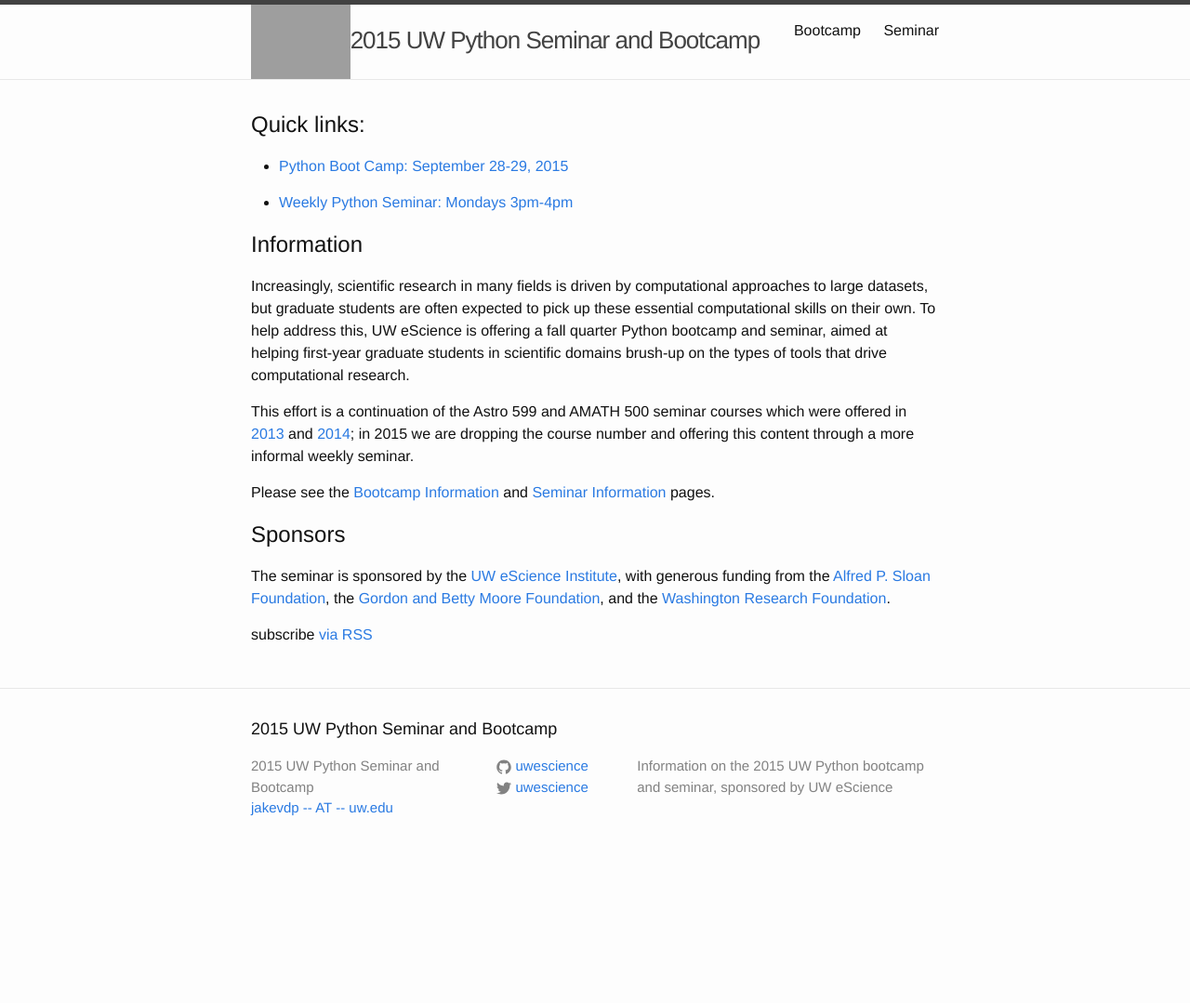
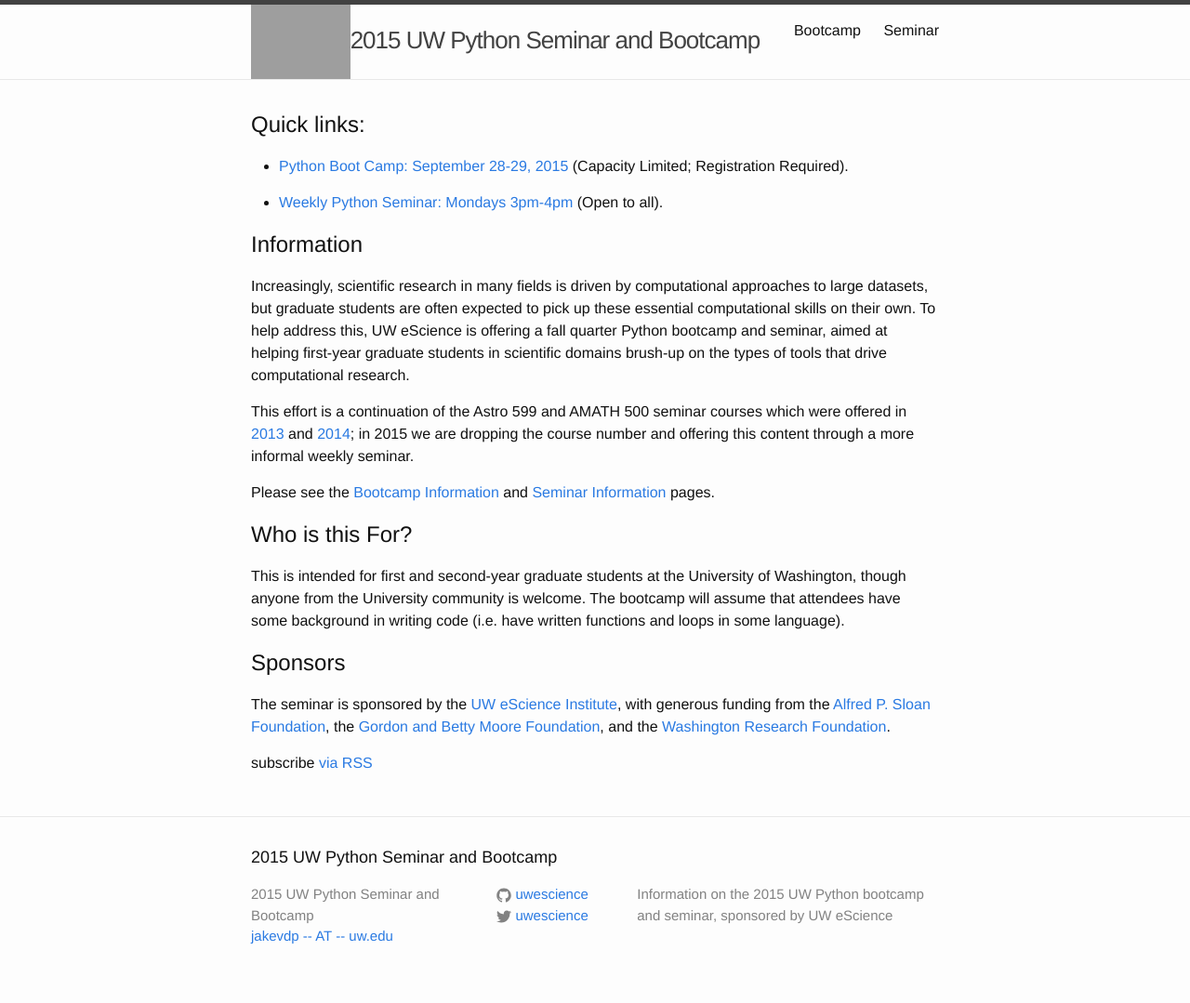
Before and after one commit to uwescience/python-seminar-2015, a Jekyll site: the page built from index.md, in a window 1280 px wide. Shown: the whole page at 93% size. Built offline with Jekyll 4.4.1, drawn with Linux system fonts in a browser that asks for light colours; before the commit the page ends 941 px from its top, so only the background shows below that.

Commit message:
update index info

```diff
--- a/index.md
+++ b/index.md
@@ -4,9 +4,9 @@
 
 ## Quick links:
 
-- [Python Boot Camp: September 28-29, 2015]({{ "bootcamp" | prepend: site.baseurl }})
+- [Python Boot Camp: September 28-29, 2015]({{ "bootcamp" | prepend: site.baseurl }}) (Capacity Limited; Registration Required).
 
-- [Weekly Python Seminar: Mondays 3pm-4pm]({{ "seminar" | prepend: site.baseurl }})
+- [Weekly Python Seminar: Mondays 3pm-4pm]({{ "seminar" | prepend: site.baseurl }}) (Open to all).
 
 ## Information
 
@@ -25,6 +25,13 @@
 more informal weekly seminar.
 
 Please see the [Bootcamp Information]({{ "bootcamp" | prepend: site.baseurl }}) and [Seminar Information]({{ "seminar" | prepend: site.baseurl }}) pages.
+
+## Who is this For?
+
+This is intended for first and second-year graduate students at the University
+of Washington, though anyone from the University community is welcome. The
+bootcamp will assume that attendees have some background in writing code (i.e.
+have written functions and loops in some language).
 
 ## Sponsors
 
```
